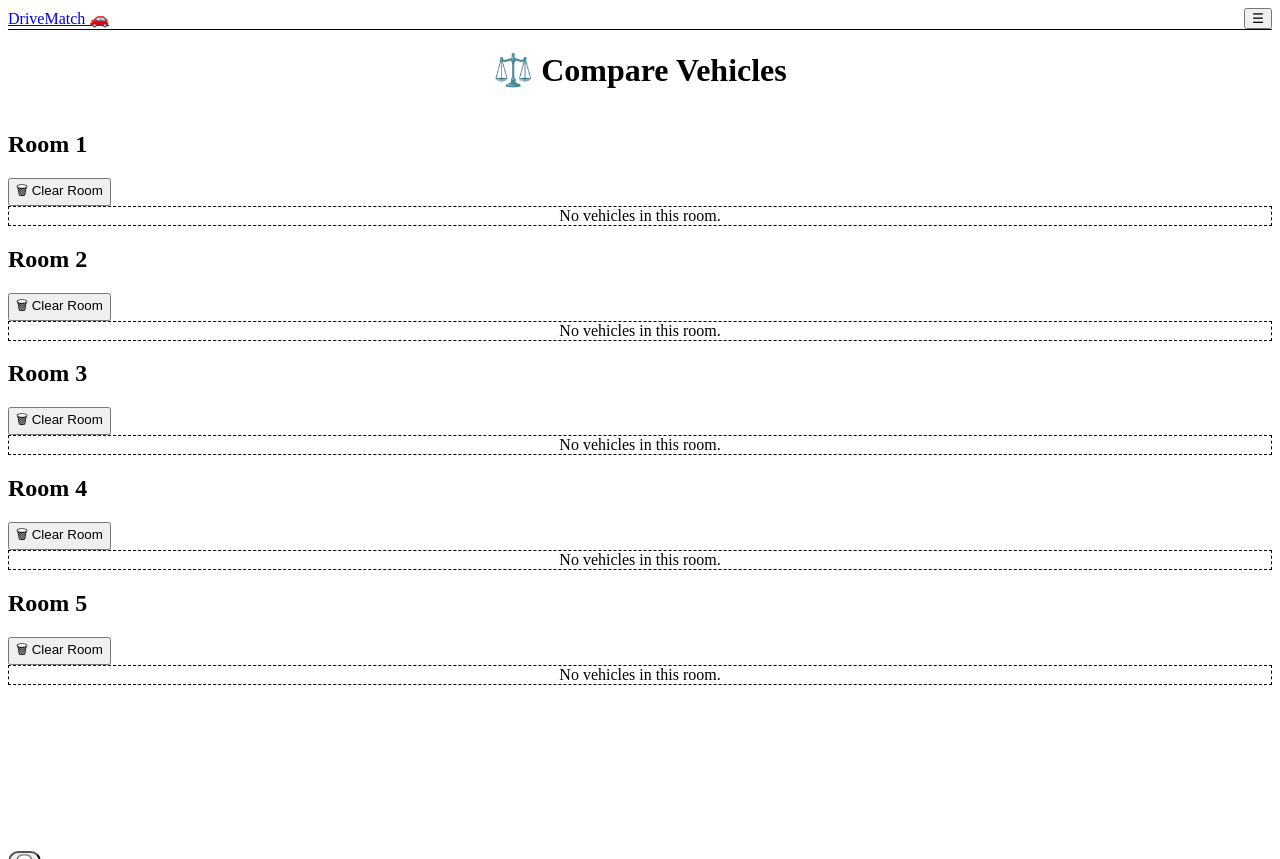
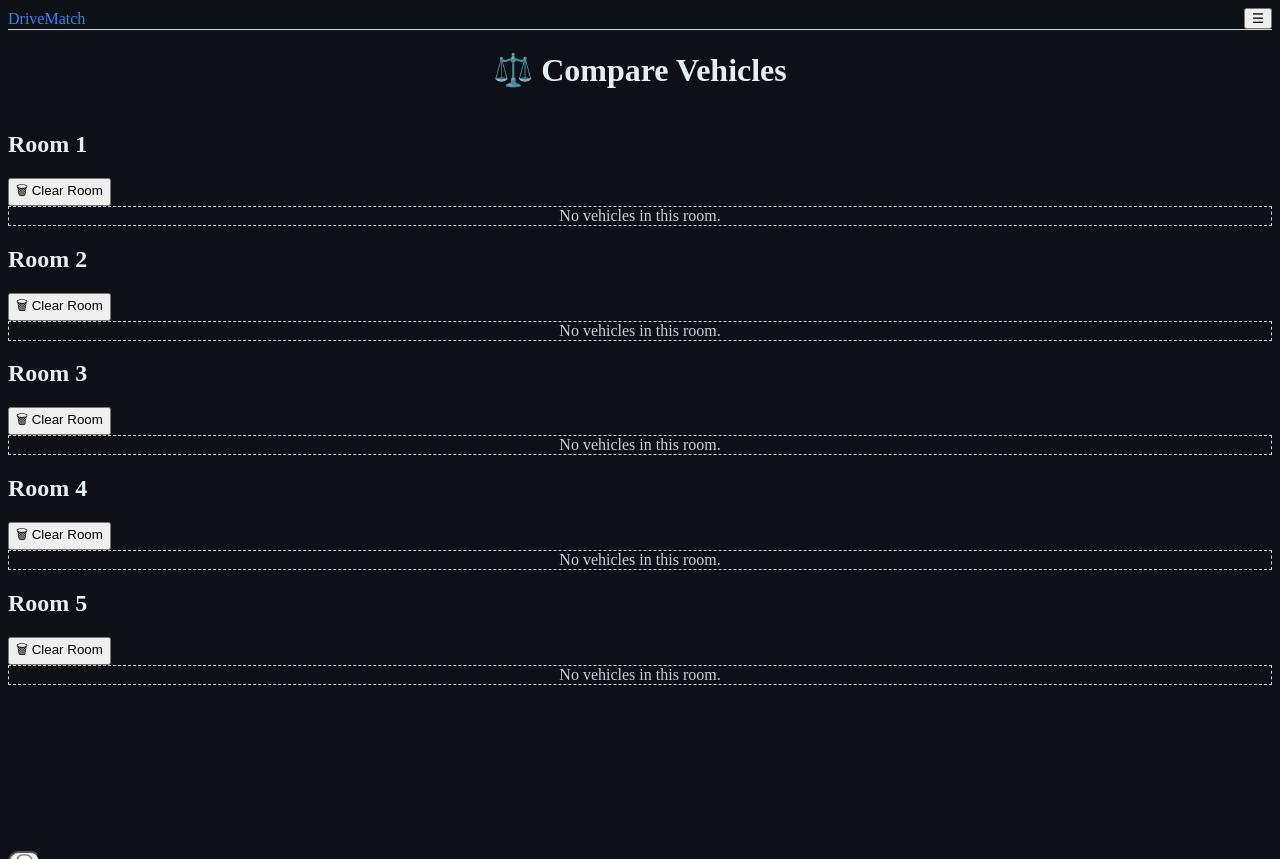
Before and after one commit to Ruturaj9/DriveMatch, a React (Vite) app in the folder client/: page /compare in a window 1280 px wide. Built offline with nearby package versions, Linux system fonts and the light colour scheme.

Commit message:
Working Toggle Theme Functionality

```diff
--- a/client/src/components/Navbar.jsx
+++ b/client/src/components/Navbar.jsx
@@ -2,14 +2,14 @@ import React, { useState, useContext, useEffect } from "react";
 import { Link, NavLink, useLocation } from "react-router-dom";
 import { ThemeContext } from "../context/ThemeContext";
 import { motion, AnimatePresence } from "framer-motion";
-import { Clock3 } from "lucide-react";
+import { Clock3, Moon, Sun } from "lucide-react";
 
 const Navbar = () => {
   const { theme, toggleTheme } = useContext(ThemeContext);
   const [menuOpen, setMenuOpen] = useState(false);
   const location = useLocation();
 
-  // 🧠 Close mobile menu automatically on route change
+  // 🧠 Close mobile menu on route change
   useEffect(() => {
     setMenuOpen(false);
   }, [location]);
@@ -17,22 +17,28 @@ const Navbar = () => {
   const navItems = [
     { name: "Home", path: "/" },
     { name: "Compare", path: "/compare" },
-    // you can re-enable this later
-    // { name: "Insights", path: "/insights" },
+    // you can re-enable Insights later
   ];
 
   return (
-    <nav className="sticky top-0 z-50 bg-white/80 dark:bg-gray-900/80 backdrop-blur-md border-b border-gray-200 dark:border-gray-700 shadow-sm">
+    <nav
+      className={`sticky top-0 z-50 backdrop-blur-md border-b transition-all duration-300
+        ${
+          theme === "dark"
+            ? "bg-[#0d1117]/90 border-gray-800 shadow-[0_1px_0_#161b22]"
+            : "bg-white/90 border-gray-200 shadow-sm"
+        }`}
+    >
       <div className="max-w-7xl mx-auto flex justify-between items-center px-6 py-3">
-        {/* Brand */}
+        {/* 🚗 Brand */}
         <Link
           to="/"
-          className="text-2xl font-bold text-blue-600 hover:text-blue-700 transition"
+          className="text-2xl font-bold text-blue-600 dark:text-blue-400 hover:opacity-90 transition"
         >
-          DriveMatch 🚗
+          DriveMatch
         </Link>
 
-        {/* Desktop Links */}
+        {/* 🧭 Desktop Nav */}
         <div className="hidden md:flex items-center gap-6">
           {navItems.map((item) => (
             <NavLink
@@ -50,14 +56,14 @@ const Navbar = () => {
             </NavLink>
           ))}
 
-          {/* Compare History Button */}
+          {/* 🕓 Compare History */}
           <NavLink
             to="/compare-history"
             className={({ isActive }) =>
               `flex items-center gap-2 px-3 py-2 rounded-md text-sm font-medium transition ${
                 isActive
                   ? "text-blue-600 dark:text-blue-400 bg-blue-50 dark:bg-blue-900/30"
-                  : "text-gray-700 dark:text-gray-300 hover:text-blue-500"
+                  : "text-gray-700 dark:text-gray-300 hover:text-blue-500 dark:hover:text-blue-400"
               }`
             }
           >
@@ -65,16 +71,30 @@ const Navbar = () => {
             Compare History
           </NavLink>
 
-          {/* Theme Toggle */}
+          {/* 🌗 Fancy Theme Toggle */}
           <button
             onClick={toggleTheme}
-            className="ml-4 px-3 py-2 bg-gray-100 dark:bg-gray-800 rounded-lg text-sm text-gray-800 dark:text-gray-100 hover:scale-105 transition"
+            className="ml-4 w-10 h-10 flex items-center justify-center rounded-full
+                       bg-gray-100 dark:bg-[#161b22] border border-gray-200 dark:border-gray-700
+                       hover:scale-105 transition-transform shadow-sm"
+            title={theme === "dark" ? "Switch to Light Mode" : "Switch to Dark Mode"}
           >
-            {theme === "dark" ? "🌞 Light" : "🌙 Dark"}
+            <motion.div
+              key={theme}
+              initial={{ rotate: -90, opacity: 0 }}
+              animate={{ rotate: 0, opacity: 1 }}
+              transition={{ duration: 0.3 }}
+            >
+              {theme === "dark" ? (
+                <Sun size={18} className="text-yellow-400" />
+              ) : (
+                <Moon size={18} className="text-blue-600" />
+              )}
+            </motion.div>
           </button>
         </div>
 
-        {/* Mobile Menu Button */}
+        {/* 📱 Mobile Menu Button */}
         <button
           aria-label="Toggle navigation menu"
           onClick={() => setMenuOpen(!menuOpen)}
@@ -84,14 +104,18 @@ const Navbar = () => {
         </button>
       </div>
 
-      {/* Mobile Dropdown */}
+      {/* 📱 Mobile Dropdown */}
       <AnimatePresence>
         {menuOpen && (
           <motion.div
             initial={{ opacity: 0, y: -10 }}
             animate={{ opacity: 1, y: 0 }}
             exit={{ opacity: 0, y: -10 }}
-            className="md:hidden bg-white dark:bg-gray-900 border-t border-gray-200 dark:border-gray-700"
+            className={`md:hidden border-t transition-all ${
+              theme === "dark"
+                ? "bg-[#0d1117] border-gray-800"
+                : "bg-white border-gray-200"
+            }`}
           >
             {navItems.map((item) => (
               <NavLink
@@ -99,10 +123,14 @@ const Navbar = () => {
                 to={item.path}
                 onClick={() => setMenuOpen(false)}
                 className={({ isActive }) =>
-                  `block px-6 py-3 border-b border-gray-100 dark:border-gray-700 ${
+                  `block px-6 py-3 border-b ${
+                    theme === "dark"
+                      ? "border-gray-800 text-gray-300 hover:text-blue-400"
+                      : "border-gray-100 text-gray-700 hover:text-blue-600"
+                  } ${
                     isActive
-                      ? "text-blue-600 dark:text-blue-400 font-semibold"
-                      : "text-gray-700 dark:text-gray-300 hover:text-blue-600 dark:hover:text-blue-400"
+                      ? "font-semibold text-blue-600 dark:text-blue-400"
+                      : ""
                   }`
                 }
               >
@@ -110,15 +138,19 @@ const Navbar = () => {
               </NavLink>
             ))}
 
-            {/* Compare History (Mobile) */}
+            {/* Compare History */}
             <NavLink
               to="/compare-history"
               onClick={() => setMenuOpen(false)}
               className={({ isActive }) =>
-                `flex items-center gap-2 px-6 py-3 border-b border-gray-100 dark:border-gray-700 ${
+                `flex items-center gap-2 px-6 py-3 border-b ${
+                  theme === "dark"
+                    ? "border-gray-800 text-gray-300 hover:text-blue-400"
+                    : "border-gray-100 text-gray-700 hover:text-blue-600"
+                } ${
                   isActive
-                    ? "text-blue-600 dark:text-blue-400 font-semibold"
-                    : "text-gray-700 dark:text-gray-300 hover:text-blue-600 dark:hover:text-blue-400"
+                    ? "font-semibold text-blue-600 dark:text-blue-400"
+                    : ""
                 }`
               }
             >
@@ -126,15 +158,24 @@ const Navbar = () => {
               Compare History
             </NavLink>
 
-            {/* Theme Toggle (Mobile) */}
+            {/* Theme Toggle */}
             <button
               onClick={() => {
                 toggleTheme();
                 setMenuOpen(false);
               }}
-              className="block w-full text-left px-6 py-3 bg-gray-100 dark:bg-gray-800 text-sm text-gray-800 dark:text-gray-100"
+              className="flex items-center gap-2 w-full px-6 py-3 bg-gray-100 dark:bg-[#161b22]
+                         text-gray-800 dark:text-gray-200 text-sm"
             >
-              {theme === "dark" ? "🌞 Light Mode" : "🌙 Dark Mode"}
+              {theme === "dark" ? (
+                <>
+                  <Sun size={16} className="text-yellow-400" /> Light Mode
+                </>
+              ) : (
+                <>
+                  <Moon size={16} className="text-blue-600" /> Dark Mode
+                </>
+              )}
             </button>
           </motion.div>
         )}
--- a/client/src/context/ThemeProvider.jsx
+++ b/client/src/context/ThemeProvider.jsx
@@ -2,39 +2,50 @@ import { useState, useEffect } from "react";
 import { ThemeContext } from "./ThemeContext";
 
 export const ThemeProvider = ({ children }) => {
+  // 🌙 Default to dark theme if nothing saved
   const [theme, setTheme] = useState(() => {
-    if (typeof window === "undefined") return "light";
-    const savedTheme = localStorage.getItem("theme");
-    if (savedTheme) return savedTheme;
-
-    const prefersDark = window.matchMedia(
-      "(prefers-color-scheme: dark)"
-    ).matches;
-    return prefersDark ? "dark" : "light";
+    if (typeof window === "undefined") return "dark"; // SSR safety
+    const saved = localStorage.getItem("theme");
+    if (saved) return saved; // Use saved preference
+    return "dark"; // Default to dark if no saved or system preference
   });
 
-  // Apply and persist theme
+  // 🚀 Apply theme instantly (no flicker on load)
   useEffect(() => {
-    const root = window.document.documentElement;
-    if (theme === "dark") root.classList.add("dark");
-    else root.classList.remove("dark");
+    const root = document.documentElement;
+    if (theme === "dark") {
+      root.classList.add("dark");
+      document.body.style.backgroundColor = "#0d1117"; // rich black
+      document.body.style.color = "#c9d1d9";
+    } else {
+      root.classList.remove("dark");
+      document.body.style.backgroundColor = "#f8fafc"; // rich light
+      document.body.style.color = "#1e293b";
+    }
     localStorage.setItem("theme", theme);
   }, [theme]);
 
-  // Watch system theme changes
+  // 🧠 React to system theme changes dynamically
   useEffect(() => {
     const mediaQuery = window.matchMedia("(prefers-color-scheme: dark)");
-    const handler = (e) => setTheme(e.matches ? "dark" : "light");
-    mediaQuery.addEventListener("change", handler);
-    return () => mediaQuery.removeEventListener("change", handler);
+    const handleChange = (e) => {
+      if (!localStorage.getItem("theme")) {
+        // only update if user hasn’t manually toggled
+        setTheme(e.matches ? "dark" : "light");
+      }
+    };
+    mediaQuery.addEventListener("change", handleChange);
+    return () => mediaQuery.removeEventListener("change", handleChange);
   }, []);
 
-  const toggleTheme = () =>
+  // 🌗 Toggle Handler
+  const toggleTheme = () => {
     setTheme((prev) => (prev === "dark" ? "light" : "dark"));
+  };
 
   return (
     <ThemeContext.Provider value={{ theme, toggleTheme }}>
-      {children}
+      <div className="transition-colors duration-300">{children}</div>
     </ThemeContext.Provider>
   );
 };
--- a/client/src/index.css
+++ b/client/src/index.css
@@ -2,7 +2,105 @@
 @tailwind components;
 @tailwind utilities;
 
-/* Typing dots animation */
+/* ==========================================================
+   🌗 Global Theme Styling — Rich Light & Dark Modes (Fixed)
+   ========================================================== */
+@layer base {
+  /* Default Light Mode */
+  body {
+    background-color: #f8fafc; /* rich light gray */
+    color: #1e293b;
+    transition: background-color 0.3s, color 0.3s;
+  }
+
+  /* Dark Mode (Rich Black Palette) */
+  .dark body {
+    background-color: #0d1117; /* deep rich black */
+    color: #c9d1d9;
+  }
+
+  /* Headings */
+  h1, h2, h3, h4, h5, h6 {
+    color: #0f172a;
+  }
+  .dark h1, .dark h2, .dark h3, .dark h4, .dark h5, .dark h6 {
+    color: #e6edf3;
+  }
+
+  /* Links */
+  a {
+    color: #2563eb;
+    text-decoration: none;
+  }
+  a:hover {
+    text-decoration: underline;
+  }
+  .dark a {
+    color: #3b82f6;
+  }
+
+  /* Card Styling */
+  .card {
+    background-color: #ffffff;
+    border: 1px solid #e5e7eb;
+    border-radius: 1rem;
+    box-shadow: 0 1px 3px rgba(0,0,0,0.05);
+    transition: background-color 0.3s, border-color 0.3s;
+  }
+  .dark .card {
+    background-color: #161b22;
+    border-color: #2e343d;
+  }
+
+  /* Inputs & Selects */
+  input, select, textarea {
+    background-color: #f9fafb;
+    border: 1px solid #d1d5db;
+    color: #1f2937;
+    border-radius: 0.5rem;
+    padding: 0.5rem 0.75rem;
+    transition: all 0.2s;
+  }
+  input:focus, select:focus, textarea:focus {
+    outline: none;
+    border-color: #2563eb;
+    box-shadow: 0 0 0 2px rgba(37, 99, 235, 0.3);
+  }
+  .dark input, .dark select, .dark textarea {
+    background-color: #1c2128;
+    border-color: #2e343d;
+    color: #c9d1d9;
+  }
+
+  /* Scrollbar */
+  ::-webkit-scrollbar {
+    width: 8px;
+    height: 8px;
+  }
+  ::-webkit-scrollbar-track {
+    background: #f1f5f9;
+  }
+  ::-webkit-scrollbar-thumb {
+    background: #cbd5e1;
+    border-radius: 10px;
+  }
+  ::-webkit-scrollbar-thumb:hover {
+    background: #94a3b8;
+  }
+  .dark ::-webkit-scrollbar-track {
+    background: #161b22;
+  }
+  .dark ::-webkit-scrollbar-thumb {
+    background: #2e343d;
+  }
+  .dark ::-webkit-scrollbar-thumb:hover {
+    background: #444c56;
+  }
+}
+
+/* ==========================================================
+   💬 Typing Dots Animation (Chat Assistant)
+   ========================================================== */
 .typing-dots .dot {
   animation: blink 1.4s infinite both;
   font-weight: bold;
@@ -22,72 +120,13 @@
   40% { opacity: 1; }
 }
 
-
-/* :root {
-  font-family: system-ui, Avenir, Helvetica, Arial, sans-serif;
-  line-height: 1.5;
-  font-weight: 400;
-
-  color-scheme: light dark;
-  color: rgba(255, 255, 255, 0.87);
-  background-color: #242424;
-
-  font-synthesis: none;
-  text-rendering: optimizeLegibility;
-  -webkit-font-smoothing: antialiased;
-  -moz-osx-font-smoothing: grayscale;
+/* ==========================================================
+   🌟 Page Fade Animation (Optional)
+   ========================================================== */
+@keyframes fadeIn {
+  from { opacity: 0; transform: translateY(5px); }
+  to { opacity: 1; transform: translateY(0); }
 }
-
-a {
-  font-weight: 500;
-  color: #646cff;
-  text-decoration: inherit;
+.animate-page-fade {
+  animation: fadeIn 0.5s ease-in-out;
 }
-a:hover {
-  color: #535bf2;
-}
-
-body {
-  margin: 0;
-  display: flex;
-  place-items: center;
-  min-width: 320px;
-  min-height: 100vh;
-}
-
-h1 {
-  font-size: 3.2em;
-  line-height: 1.1;
-}
-
-button {
-  border-radius: 8px;
-  border: 1px solid transparent;
-  padding: 0.6em 1.2em;
-  font-size: 1em;
-  font-weight: 500;
-  font-family: inherit;
-  background-color: #1a1a1a;
-  cursor: pointer;
-  transition: border-color 0.25s;
-}
-button:hover {
-  border-color: #646cff;
-}
-button:focus,
-button:focus-visible {
-  outline: 4px auto -webkit-focus-ring-color;
-}
-
-@media (prefers-color-scheme: light) {
-  :root {
-    color: #213547;
-    background-color: #ffffff;
-  }
-  a:hover {
-    color: #747bff;
-  }
-  button {
-    background-color: #f9f9f9;
-  }
-} */
```
